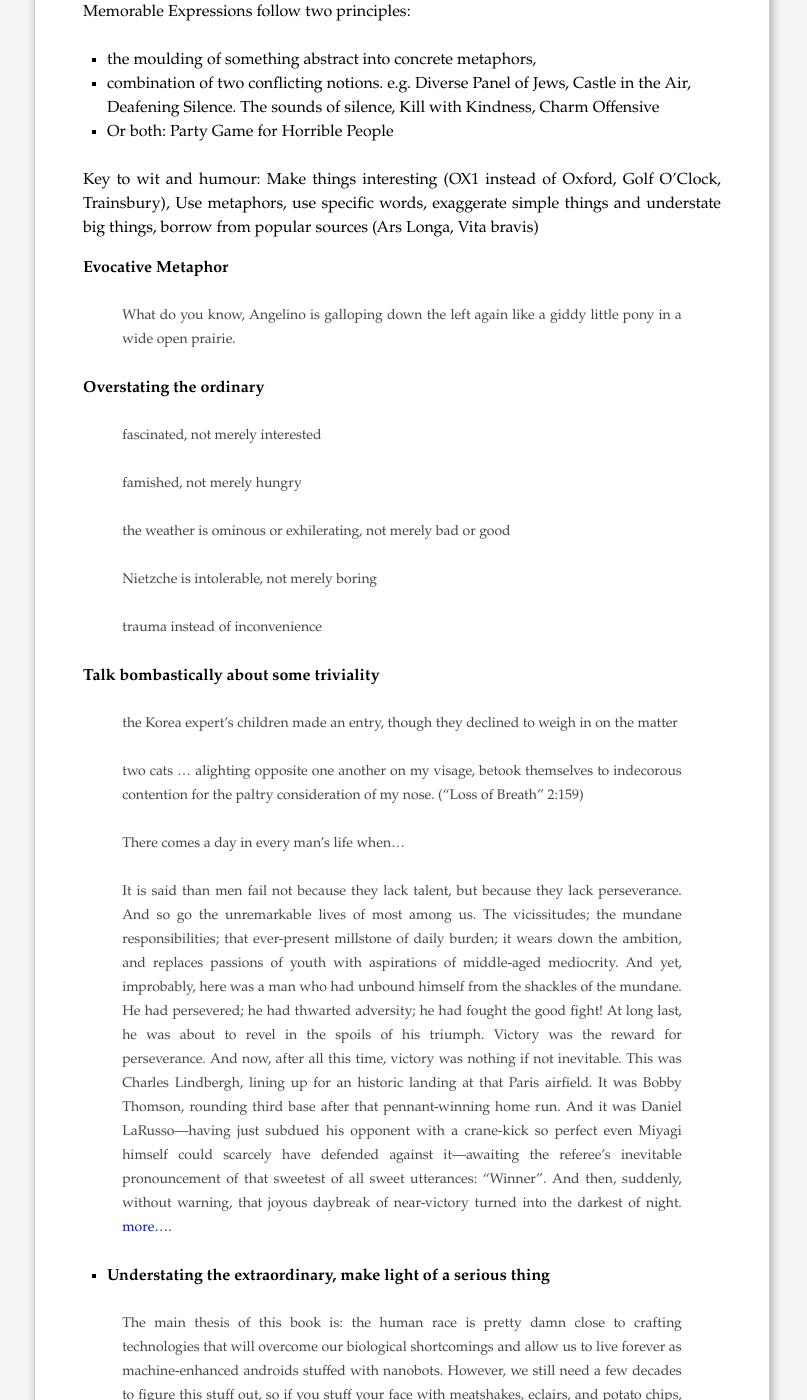
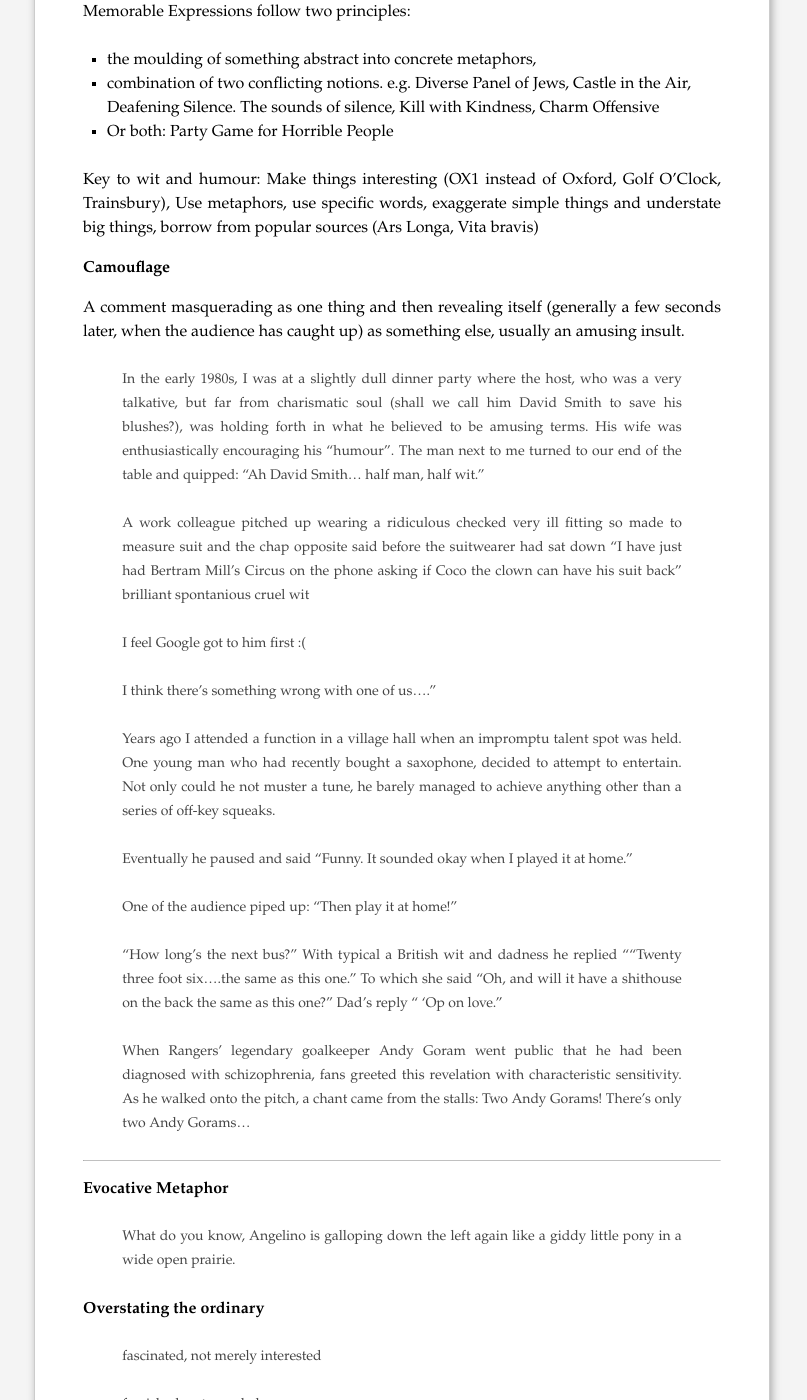
Before and after one commit to piyushahuja/piyushahuja.github.io, a Jekyll site: the page built from _posts/guides/2019-03-23-style.md, in a window 1280 px wide and 1400 px high, scrolled down 29778 px. Shown: the whole window, without its empty margins (238-1045 px from the left). Built offline with Jekyll 4.4.1, drawn with Linux system fonts in a browser that asks for light colours.

Commit message:
Auto deployed

```diff
--- a/_posts/guides/2019-03-23-style.md
+++ b/_posts/guides/2019-03-23-style.md
@@ -1081,6 +1081,35 @@ Memorable Expressions follow two principles:
 
 Key to wit and humour: Make things interesting (OX1 instead of Oxford, Golf O'Clock, Trainsbury), Use metaphors, use specific words, exaggerate simple things and understate big things, borrow from popular sources (Ars Longa, Vita bravis)
 
+
+**Camouflage**
+
+ A comment masquerading as one thing and then revealing itself (generally a few seconds later, when the audience has caught up) as something else, usually an amusing insult.
+
+> In the early 1980s, I was at a slightly dull dinner party where the host, who was a very talkative, but far from charismatic soul (shall we call him David Smith to save his blushes?), was holding forth in what he believed to be amusing terms. His wife was enthusiastically encouraging his “humour”.
+> The man next to me turned to our end of the table and quipped:
+> “Ah David Smith… half man, half wit.”
+
+> A work colleague pitched up wearing a ridiculous checked very ill fitting so made to measure suit and the chap opposite said before the suitwearer had sat down “I have just had Bertram Mill's Circus on the phone asking if Coco the clown can have his suit back" brilliant spontanious cruel wit
+
+> I feel Google got to him first :(
+
+> I think there's something wrong with one of us….”
+
+
+> Years ago I attended a function in a village hall when an impromptu talent spot was held. One young man who had recently bought a saxophone, decided to attempt to entertain. Not only could he not muster a tune, he barely managed to achieve anything other than a series of off-key squeaks.
+
+> Eventually he paused and said “Funny. It sounded okay when I played it at home.”
+
+> One of the audience piped up: “Then play it at home!”
+
+> “How long’s the next bus?” With typical a British wit and dadness he replied ““Twenty three foot six….the same as this one.” To which she said “Oh, and will it have a shithouse on the back the same as this one?” Dad’s reply “ ‘Op on love.”
+
+> When Rangers’ legendary goalkeeper Andy Goram went public that he had been diagnosed with schizophrenia, fans greeted this revelation with characteristic sensitivity. As he walked onto the pitch, a chant came from the stalls: Two Andy Gorams! There’s only two Andy Gorams…
+
+----
+
+
 **Evocative Metaphor**
 
 > What do you know, Angelino is galloping down the left again like a giddy little pony in a wide open prairie.
```
